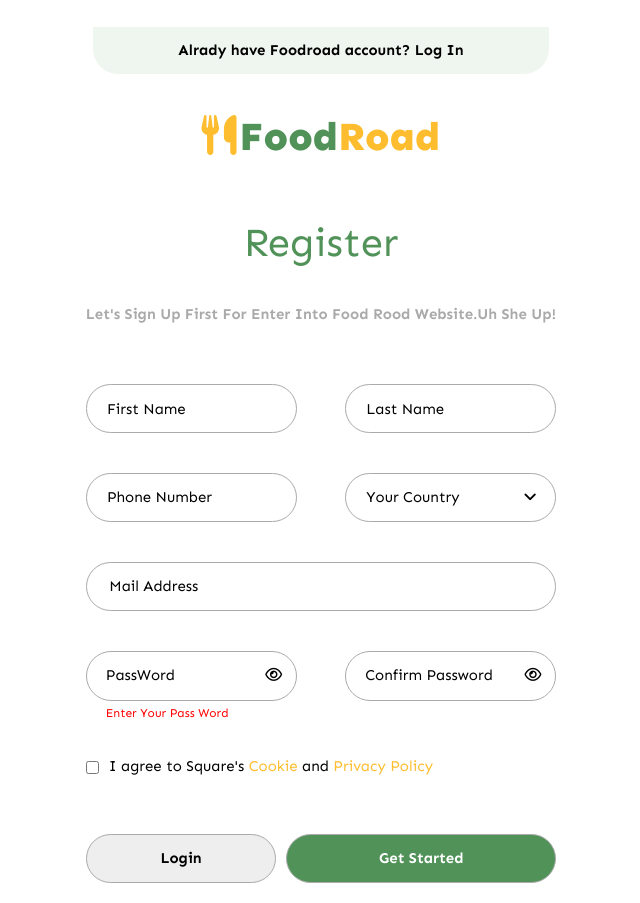
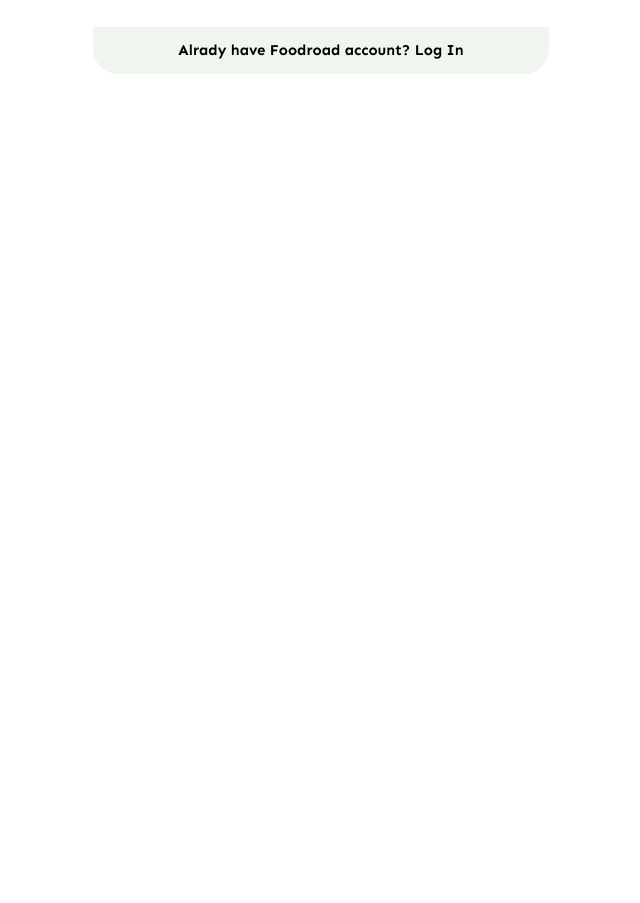
Before and after one commit to Mohammad-Kaddur/Food_Road_Signin, a plain HTML site: page index.html in a window 1280 px wide. Shown: the part 565-1468 px from the top of the page, without its empty margins (319-959 px from the left). After the commit the page ends 800 px from the top, so only its background shows below. Drawn offline with Linux system fonts and the light colour scheme.

Commit message:
Update HTML And CSS

```diff
--- a/index.html
+++ b/index.html
@@ -55,72 +55,11 @@
                 <button>Login</button>
             </div>
             <div class="have-account">
-                <div>Alrady have Foodroad account?<a href=""> Log In</a></div>
+                <div>Alrady have Foodroad account?<a href="https://mohammad-kaddur.github.io/Food_Road_Login/"> Log
+                        In</a></div>
             </div>
         </div>
 
-        <!-- Register -->
-        <div class="main-register">
-            <h3 class="header-logo">
-                <a href="">
-                    <i style="color: #febd2e;" class="fa-solid fa-utensils"></i>
-                    <span style="color: #519259;">Food</span><span style="color: #febd2e;">Road</span>
-                </a>
-            </h3>
-            <span class="register">Register</span>
-            <p>Let's Sign Up First For Enter Into Food Rood Website.Uh She Up!</p>
-            <form action="">
-                <div class="your-name-register">
-                    <div class="first-name">
-                        <input type="text" name="" id="first-name" required="">
-                        <label for="first-name">First Name</label>
-                    </div>
-                    <div class="last-name">
-                        <input type="text" name="" id="last-name" required="">
-                        <label for="last-name">Last Name</label>
-                    </div>
-                </div>
-                <div class="phone-number-country">
-                    <div class="phone-number">
-                        <input type="number" id="number" required="">
-                        <label for="number">Phone Number</label>
-                    </div>
-                    <div class="your-country">
-                        <input type="search" class="select" id="your-country" required="">
-                        <i class="fa-solid fa-angle-down"></i>
-                        <label for="your-country">Your Country</label>
-                    </div>
-                </div>
-                <div class="mail-address">
-                    <input type="email" name="" id="mail-address" required="">
-                    <label for="mail-address">Mail Address</label>
-                </div>
-                <div id="show-hide" class="pass-word-register">
-                    <div class="pass-word-one">
-                        <input :type="fieldType" name="" id="password" required="" v-model="passWord">
-                        <label for="password">PassWord</label>
-                        <i @click="swithchField" :class="classes"></i>
-                        <p>{{validatePassWord}}</p>
-                    </div>
-                    <div class="pass-word-confirm">
-                        <input :type="fieldType" name="" id="confirm-password" required="" v-model="passWords">
-                        <label for="confirm-password">Confirm Password</label>
-                        <i @click="swithchField" :class="classes"></i>
-                        <!-- <p>{{vlaidateConfirmPassWords}}</p> -->
-                        <!-- <p>{{vlaidate()}}</p> -->
-                    </div>
-                </div>
-                <div class="privacy-policy">
-                    <input type="checkbox" name="" id="privacy" required="">
-                    <label id="pri-label" for="privacy">I agree to Square's <span>Cookie</span> and <span>Privacy
-                            Policy</span></label>
-                </div>
-            </form>
-            <div class="main-button">
-                <button class="login">Login</button>
-                <button class="get-started">Get Started</button>
-            </div>
-        </div>
     </div>
 
     <script src="JS/vue.js"></script>
```
